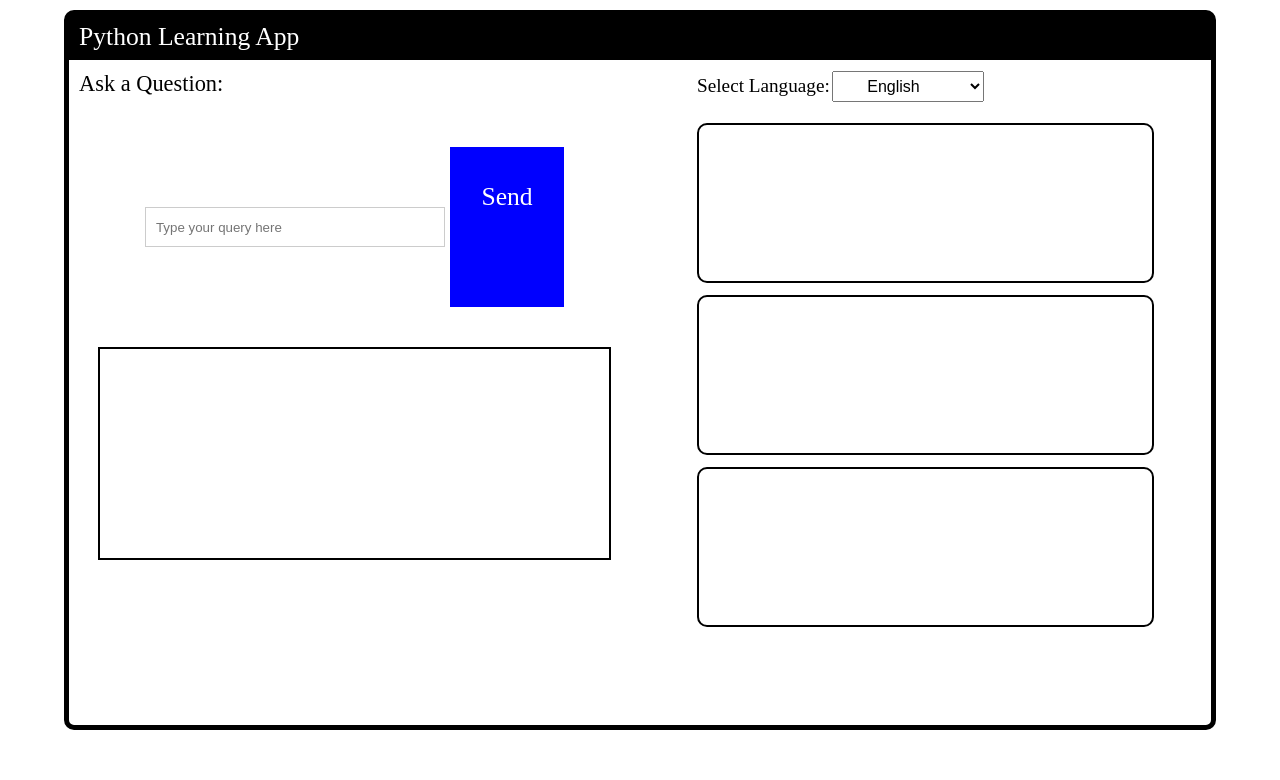
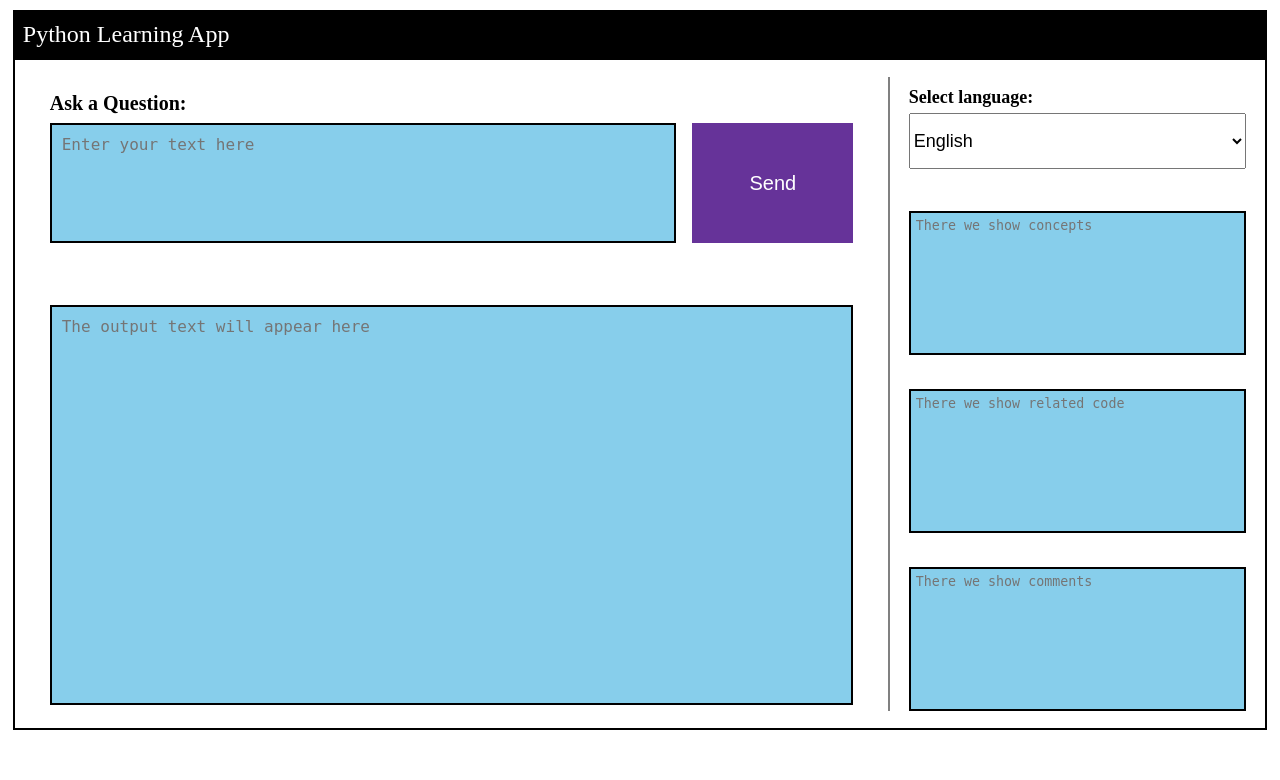
Before and after one commit to nawazshareefshaiksfdc/Python-Project, a Flask app: page / in a window 1280 px wide. Shown: the top 780 px of the page. Run offline with Flask 3, Linux system fonts and the light colour scheme.

Commit message:
intial commit

```diff
--- a/app.py
+++ b/app.py
@@ -3,7 +3,7 @@ from flask import Flask, render_template
 app = Flask(__name__)
 
 @app.route('/')
-def index():
+def home():
     return render_template('index.html')
 
 if __name__ == '__main__':
--- a/static/script.js
+++ b/static/script.js
@@ -1,6 +1,26 @@
-function changeLanguage() {
-    const language = document.getElementById('language').value;
-    alert('Language selected: ' + language);
-    // Add your language change logic here
-    // For example, you can use window.location to redirect to a different URL based on the selected language
+function dataSend() {
+    const input = document.querySelector('.app_data-input').value;
+
+    // Simulated API response
+    const simulatedResponse = {
+        concepts: "Concepts related to the question: Basics of Python functions, Function syntax, Variable scopes.",
+        codeExample: "def example_function():\n    return 'Hello, World!'\n\n# Call the function\nprint(example_function())",
+        comments: "This function demonstrates a basic Python function. It returns a string 'Hello, World!' which is then printed."
+    };
+
+    // Populate the output containers
+    document.querySelector('.app_concept-container').value = simulatedResponse.concepts;
+    document.querySelector('.app_code-container').value = simulatedResponse.codeExample;
+    document.querySelector('.app_comment-container').value = simulatedResponse.comments;
+
+    // Concatenate all information for combined output
+    const combinedOutput =
+        `Concepts:\n${simulatedResponse.concepts}\n\n` +
+        `Code Example:\n${simulatedResponse.codeExample}\n\n` +
+        `Comments:\n${simulatedResponse.comments}`;
+
+    document.querySelector('.app_output-container').value = combinedOutput;
+
+    // Clear the input after submission
+    document.querySelector('.app_data-input').value = '';
 }
--- a/static/style.css
+++ b/static/style.css
@@ -3,113 +3,132 @@
   margin: 0;
   box-sizing: border-box;
 }
-  body {
-    font-size: 62.5%;
+
+.app_heading {
+  font-size: 24px;
+  width: 98%;
+  background: black;
+  color: white;
+  margin: 10px auto 0px;
+  line-height: 48px;
+  padding-left: 10px;
 }
-  .app-container {
-    width: 90%;
-    height: 90vh;
-    background: white;
-    border: 5px solid black;
-    border-radius: 10px;
-    margin: 10px auto;
-}
-  .app-heading {
-    font-size: 1.6rem;
-    position: relative;
-    top: -1px;
-    background-color: black;
-    color: white;
-    padding-left: 10px;
-    line-height: 46px;
-  }
-  .data-container {
-    width: 100%;
-    height: 100%;
-    display: flex;
-    justify-content: center;
-    align-items: center;
-  }
-  .input-container {
-    width: 50%;
-    height: 100%;
-  }
-  .output-container {
-    width: 50%;
-    height: 100%;
-  }
-  .input-heading {
-    font-size: 1.4rem;
-    margin: 10px;
-  }
-  .input-query-container {
-    height: 30vh;
-    display: flex;
-    justify-content: center;
-    align-items: center;
-    gap: 5px;
-  }
-  .input-query {
-    border: 1px solid #ccc;
-    padding: 10px;
-    width: 300px;
-    height: 40px;
-    line-height: 20px;
-    cursor: text;
-    overflow: hidden;
+.app_main-container {
+  width: 98%;
+  margin: 0 auto;
   display: flex;
   align-items: center;
+  justify-content: center;
+  border: 2px solid black;
+  height: 84vh;
 }
-  .input-submit-btn {
-    color: white;
-    background: blue;
-    width: 20%;
-    height: 20vh;
-    text-align: center;
-    font-size: 1.6rem;
-    line-height: 100px;
-    cursor: pointer;
-  }
-  .input-submit-btn:hover {
-    background: green;
-  }
-  .input-submit-btn:active {
-    background: red;
-  }
-  .gpt-response {
-    width: 90%;
-    border: 2px solid black;
-    margin: 0 auto;
-    height: 30%;
-  }
-  .output-container {
+
+.app_left-container {
+    width: 70%;
+    height: 95%;
+    background: white;
+    border-right: 2px solid grey;
     display: flex;
     flex-direction: column;
     align-items: center;
-    justify-content: flex-start;
-    gap: 12px;
-    margin-top: 20px;
+    justify-content: center;
 }
-.lang-container {
-    width: 80%;
-    height: 5vh;
+.app_input-container {
+  width: 92%;
+  height: 35%;
+  margin: 0 auto;
+}
+.app_input {
+  width: 100%;
+  display: flex;
+  flex-direction: row;
+  justify-content: space-between;
+  align-items: center;
+}
+.app_data-heading {
+  font-size: 20px;
+  line-height: 40px;
+  font-weight: 900;
+}
+.app_data-input {
+  font-size:16px;
+  width: 78%;
+  height: 15vh;
+  background-color: skyblue;
+  border: 2px solid black;
+  padding:10px;
+}
+ .app_data-btn {
+            width: 20%;
+            color: white;
+            height: 15vh;
+            background: rebeccapurple;
+            text-align: center;
+            font-size: 20px;
+            line-height: 15vh;
+            border: none;
+            cursor: pointer;
+            padding: 0;
+            margin: 0;
+            outline: none;
+        }
+.app_data-btn:hover {
+  background:blue;
+}
+.app_data-btn:active {
+  background:seagreen;
 }
 
-#language{
-    padding: 5px 30px;
-    font-size: 1rem;
-}
-  .concepts-container, .sol-container , .comments-container {
-    width: 80%;
-    height: 20vh;
-    border:2px solid black;
-    border-radius: 10px;
+.app_output-container {
+  font-size:16px;
+  width: 92%;
+  height: 50vh;
+  background-color: skyblue;
+  margin: 0px auto;
+  border: 2px solid black;
+padding: 10px;
 }
 
-  .drop-down_label {
-    font-size: 1.2rem;
+.app_right-container {
+  width: 30%;
+  height: 95%;
+  display: flex;
+  flex-direction: column;
+  justify-content: space-between;
+  align-items: space-between;
+}
+.app_drop-down-heading {
+    width: 90%;
+    font-weight: 900;
+    font-size: 18px;
+    margin: 10px auto 5px;
+}
+.app_drop-down {
+  width: 90%;
+/*   border: 2px solid black; */
+  margin: 0 auto;
+  height: 8vh;
+/*   background:skyblue; */
 }
 
-  .drop-down_value {
-    font-size: 1rem;
+.app_code-container,
+.app_concept-container,
+.app_comment-container {
+  width: 90%;
+  height: 18vh;
+  border: 2px solid black;
+  margin: 0 auto;
+  background:skyblue;
+  padding:5px;
 }
+
+#language {
+    width: 100%;
+    font-size: 18px;
+    line-height: 24px;
+    height: 7vh;
+}
+
+textarea{
+  resize:none;
+}
--- a/templates/index.html
+++ b/templates/index.html
@@ -10,38 +10,35 @@
 </head>
 
 <body>
-    <div class=app-container>
-        <div class=app-heading>Python Learning App</div>
-        <div class="data-container">
-            <div class="input-container">
-                <div class="input-heading">
-                    Ask a Question:
+  <div class="app_heading">Python Learning App</div>
+  <div class="app_main-container">
+    <div class="app_left-container">
+      <div class="app_input-container">
+        <div class="app_data-heading">Ask a Question:</div>
+        <div class="app_input">
+          <textarea class="app_data-input" rows="4" placeholder="Enter your text here"></textarea>
+          <button class="app_data-btn" onclick="dataSend()">Send</button>
         </div>
-                <div class="input-query-container">
-                    <input type="text" class="input-query" id="input-query" placeholder="Type your query here">
-                    <div class="input-submit-btn" id="input-submit-btn">Send</div>
       </div>
-                <div class="gpt-response"></div>
+      <textarea class="app_output-container" placeholder="The output text will appear here"></textarea>
     </div>
-            <div class="output-container">
-                <div class="lang-container">
-                    <div class="dropdown">
-                        <label for="language" class="drop-down_label">Select Language:</label>
+    <div class="app_right-container">
+      <div class="app_drop-down-container">
+        <div class="app_drop-down-heading">Select language:</div>
+        <div class="app_drop-down">
           <select id="language" name="language" onchange="changeLanguage()">
-                            <option value="en" class="drop-down_value">English</option>
-                            <option value="es" class="drop-down_value">Spanish</option>
-                            <option value="fr" class="drop-down_value">French</option>
-                            <option value="de" class="drop-down_value">German</option>
-                            <option value="zh" class="drop-down_value">Chinese</option>
-                            <option value="jp" class="drop-down_value">Japanese</option>
+            <option value="en">English</option>
+            <option value="es">Spanish</option>
+            <option value="fr">French</option>
+            <option value="de">German</option>
+            <option value="zh">Chinese</option>
+            <option value="jp">Japanese</option>
           </select>
         </div>
       </div>
-                <div class="concepts-container"></div>
-                <div class="sol-container"></div>
-                <div class="comments-container"></div>
-            </div>
-        </div>
+      <textarea class="app_concept-container" placeholder="There we show concepts"></textarea>
+      <textarea class="app_code-container" placeholder="There we show related code"></textarea>
+      <textarea class="app_comment-container" placeholder="There we show comments"></textarea>
     </div>
   </div>
   <script src="{{ url_for('static', filename='script.js') }}"></script>
```
Also changed, not shown: 1 other file. Lines whose indentation alone changed are shown as unchanged.
